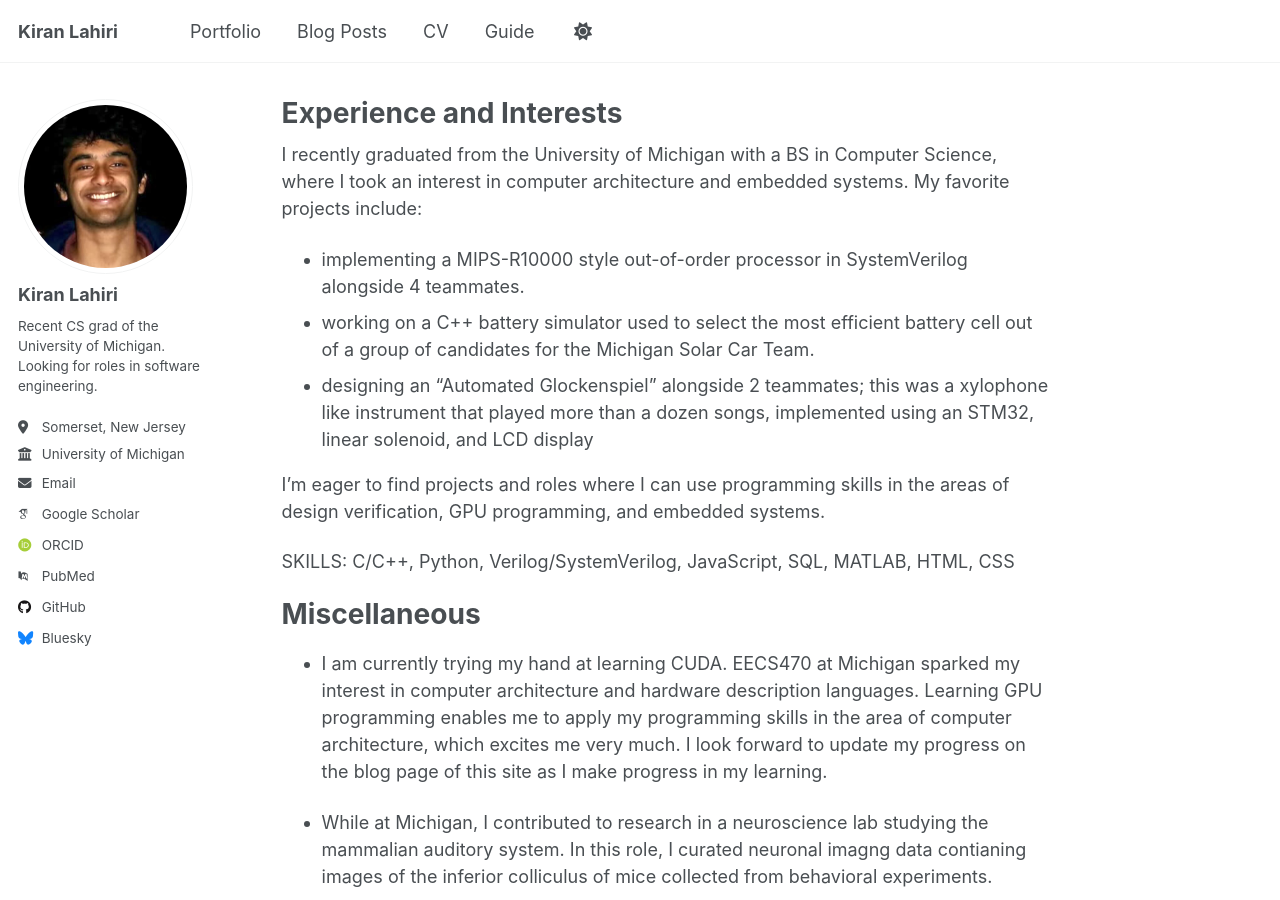
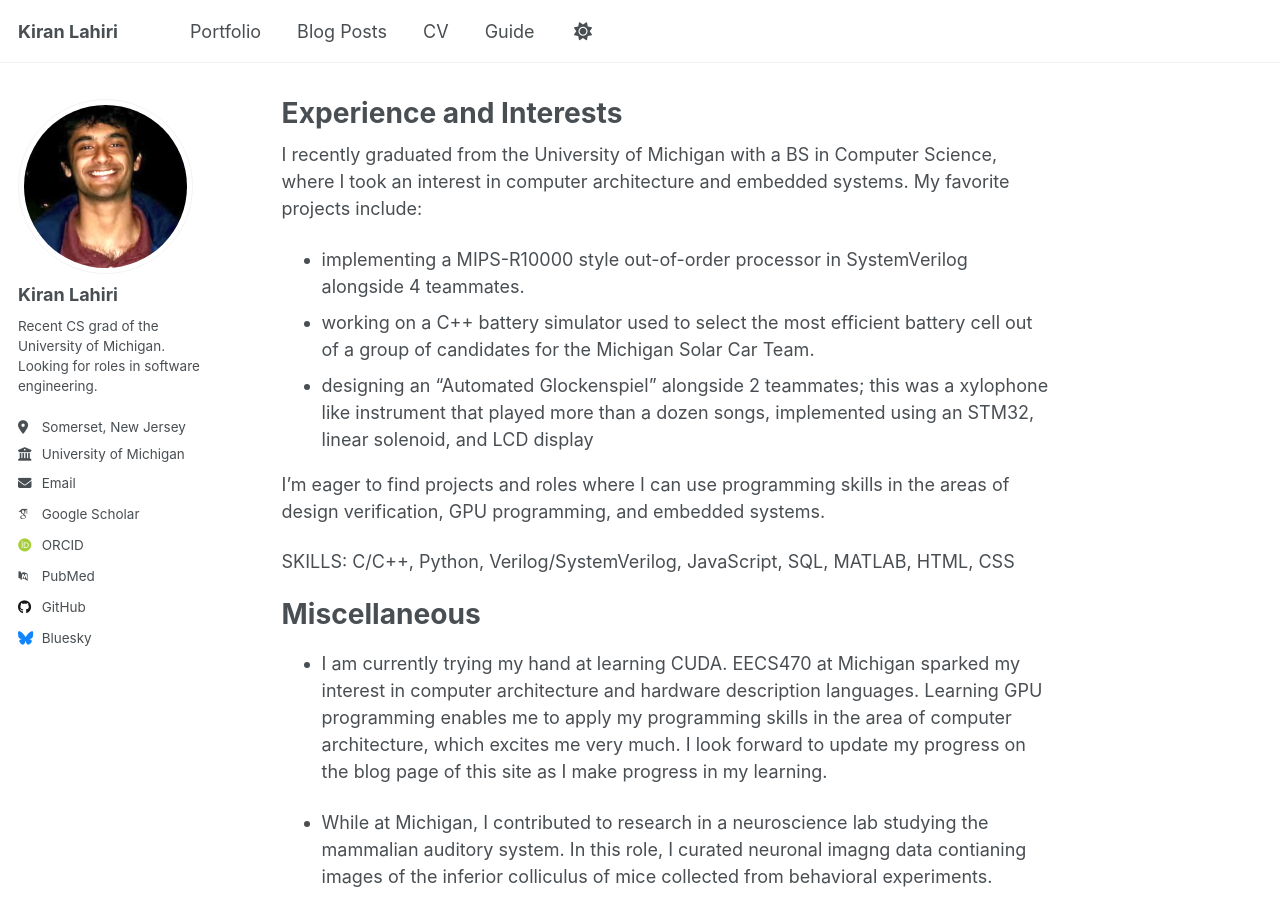
Before and after one commit to kiranlahiri/kiranlahiri.github.io, a Jekyll site: the page built from _pages/about.md, in a window 1280 px wide and 900 px high. Built offline with Jekyll 4.4.1, drawn with Linux system fonts in a browser that asks for light colours; some web fonts are replaced; a script that is not in the unit is left out.

Commit message:
brightened resized photo

```diff
--- a/_config.yml
+++ b/_config.yml
@@ -22,7 +22,7 @@ repository               : "kiranlahiri/kiranlahiri.github.io"
 #               Additional customization can be done by editing /_includes/author-profile.html
 author:
   # Biographic information
-  avatar           : "kiran_resized.jpg"
+  avatar           : "kiran_resized_bright.jpg"
   name             : "Kiran Lahiri"
   pronouns         : # example: "she/her"
   bio              : "Recent CS grad of the University of Michigan. Looking for roles in software engineering."
```
Also changed, not shown: images/kiran_resized_again.png (added), images/kiran_resized_bright.jpg (added).
